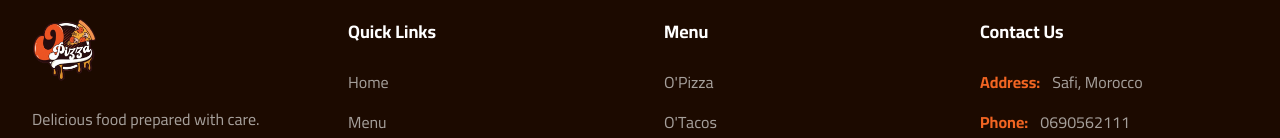
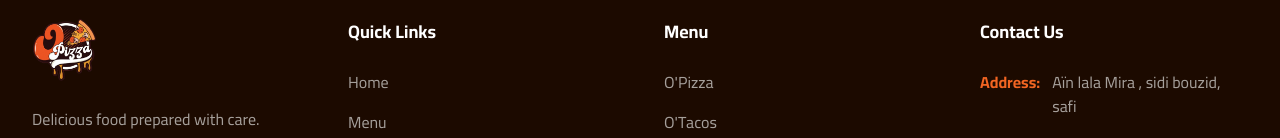
Before and after one commit to lg5uf7-bot/O-Pizza, a React (Vite) app: page /en/ in a window 1280 px wide. Shown: the part 4042-4180 px from the top of the page. Built offline with nearby package versions, Linux system fonts and the light colour scheme.

Commit message:
Update i18n.tsx

```diff
--- a/src/i18n.tsx
+++ b/src/i18n.tsx
@@ -8,7 +8,7 @@ export const translations = {
     hero: { tagline: 'المذاق الأصلي للبيتزا', desc: 'نقدم لكم أشهى أنواع البيتزا، الطاكوس، والسندويشات المحضرة يومياً بمكونات طازجة وعناية فائقة.', btnMenu: 'عرض القائمة', btnContact: 'اتصل بنا', verifiedByGoogle: 'موثق من جوجل' },
     about: { title: 'من نحن', subtitle: 'شغفنا هو تقديم أفضل طعم لعملائنا', desc: 'في أوبيتزا، نحن لا نصنع الطعام فقط، بل نصنع تجربة تذوق فريدة. بدأنا رحلتنا بشغف كبير لتقديم أشهى المأكولات في مدينة آسفي.', f1: 'وصفات أصلية', f1d: 'نعتمد على وصفاتنا الخاصة', f2: 'مكونات طازجة', f2d: 'نختار أفضل المكونات يومياً', f3: 'خدمة سريعة', f3d: 'نلبي طلباتكم بأسرع وقت', f4: 'توصيل سريع', f4d: 'نصل إليكم أينما كنتم في آسفي', f5: 'مفتوح 24/7', f5d: 'في خدمتكم دائماً', f6: 'موقعنا', f6d: 'عرض على الخريطة' },
     menu: { title: 'قائمة الطعام', subtitle: 'استمتع بتجربة طعام استثنائية مع تشكيلتنا المختارة بعناية', instruction: 'انقر على + للإضافة إلى السلة', sizeL: 'L', sizeXL: 'XL', dh: 'dh', gratine: 'كراتيني +3 دراهم', add: 'إضافة' },
-    location: { title: 'موقعنا', subtitle: 'آسفي، المغرب', directions: 'احصل على الاتجاهات' },
+    location: { title: 'موقعنا', subtitle: 'عين لالة ميرة، سيدي بوزيد، آسفي', directions: 'احصل على الاتجاهات' },
     contact: { title: 'تواصل معنا', subtitle: 'نحن دائماً سعداء بتواصلكم معنا.', address: 'العنوان', phone: 'رقم الهاتف', hours: 'ساعات العمل', hoursVal: 'مفتوح 24 ساعة', formTitle: 'أرسل رسالة', name: 'الاسم', phoneInput: 'رقم الهاتف', msg: 'الرسالة', send: 'إرسال', deliveryNote: 'اتصل بنا للتوصيل' },
     footer: { desc: 'أشهى المأكولات المحضرة بعناية.', links: 'روابط سريعة', menu: 'القائمة', contact: 'تواصل معنا', rights: 'جميع الحقوق محفوظة.' },
     cart: { title: 'سلة المشتريات', empty: 'السلة فارغة', total: 'المجموع', checkout: 'إتمام الطلب', orderType: 'نوع الطلب', delivery: 'توصيل', pickup: 'استلام من المطعم', pickupLocation: 'موقع المطعم:', pickupLocationLink: 'عرض على الخريطة', address: 'عنوان التوصيل', confirm: 'تأكيد الطلب', success: 'تم استلام طلبك بنجاح! سنتواصل معك قريباً.', close: 'إغلاق', paymentMethod: 'طريقة الدفع', cash: 'الدفع عند الاستلام', card: 'بطاقة ائتمان', cardNumber: 'رقم البطاقة', expiry: 'تاريخ الانتهاء', cvc: 'CVC', continueShopping: 'إضافة عنصر آخر', clearCart: 'إفراغ السلة', clearConfirm: 'هل أنت متأكد أنك تريد إزالة جميع العناصر؟' }
@@ -18,7 +18,7 @@ export const translations = {
     hero: { tagline: 'The Original Pizza Taste', desc: 'Serving the most delicious pizzas, tacos, and sandwiches prepared daily with fresh ingredients and great care.', btnMenu: 'View Menu', btnContact: 'Contact Us', verifiedByGoogle: 'Verified By Google' },
     about: { title: 'About Us', subtitle: 'Our passion is serving the best taste', desc: 'At O\'Pizza, we don\'t just make food, we create a unique tasting experience. We started our journey with a great passion for serving the most delicious food in Safi.', f1: 'Original Recipes', f1d: 'We rely on our special recipes', f2: 'Fresh Ingredients', f2d: 'We choose the best ingredients daily', f3: 'Fast Service', f3d: 'We fulfill your orders quickly', f4: 'Fast Delivery', f4d: 'We reach you anywhere in Safi', f5: 'Open 24/7', f5d: 'Always at your service', f6: 'Our Location', f6d: 'View on map' },
     menu: { title: 'Our Menu', subtitle: 'Experience exceptional dining with our carefully curated selection', instruction: 'Click + to add to cart', sizeL: 'L', sizeXL: 'XL', dh: 'dh', gratine: 'Gratiné +3dh', add: 'Add' },
-    location: { title: 'Location', subtitle: 'Safi, Morocco', directions: 'Get Directions' },
+    location: { title: 'Location', subtitle: 'Aïn lala Mira , sidi bouzid, safi', directions: 'Get Directions' },
     contact: { title: 'Contact Us', subtitle: 'We are always happy to hear from you.', address: 'Address', phone: 'Phone', hours: 'Working Hours', hoursVal: 'Open 24 hours', formTitle: 'Send a Message', name: 'Name', phoneInput: 'Phone Number', msg: 'Message', send: 'Send', deliveryNote: 'Contact us for delivery' },
     footer: { desc: 'Delicious food prepared with care.', links: 'Quick Links', menu: 'Menu', contact: 'Contact Us', rights: 'All rights reserved.' },
     cart: { title: 'Shopping Cart', empty: 'Cart is empty', total: 'Total', checkout: 'Checkout', orderType: 'Order Type', delivery: 'Delivery', pickup: 'Pickup', pickupLocation: 'Shop Location:', pickupLocationLink: 'View on map', address: 'Delivery Address', confirm: 'Confirm Order', success: 'Order received successfully! We will contact you soon.', close: 'Close', paymentMethod: 'Payment Method', cash: 'Cash on Delivery', card: 'Credit Card', cardNumber: 'Card Number', expiry: 'Expiry Date', cvc: 'CVC', continueShopping: 'Add another item', clearCart: 'Clear Cart', clearConfirm: 'Are you sure you want to remove all items?' }
@@ -28,7 +28,7 @@ export const translations = {
     hero: { tagline: 'Le Goût Original de la Pizza', desc: 'Nous servons les plus délicieuses pizzas, tacos et sandwichs préparés quotidiennement avec des ingrédients frais et grand soin.', btnMenu: 'Voir le Menu', btnContact: 'Contactez-nous', verifiedByGoogle: 'Vérifié Par Google' },
     about: { title: 'À Propos', subtitle: 'Notre passion est de servir le meilleur goût', desc: 'Chez O\'Pizza, nous ne faisons pas que préparer de la nourriture, nous créons une expérience gustative unique. Nous avons commencé notre voyage avec une grande passion pour servir les plats les plus délicieux à Safi.', f1: 'Recettes Originales', f1d: 'Nous nous appuyons sur nos recettes', f2: 'Ingrédients Frais', f2d: 'Nous choisissons les meilleurs ingrédients', f3: 'Service Rapide', f3d: 'Nous répondons rapidement', f4: 'Livraison Rapide', f4d: 'Nous vous livrons partout à Safi', f5: 'Ouvert 24/7', f5d: 'Toujours à votre service', f6: 'Notre Emplacement', f6d: 'Voir sur la carte' },
     menu: { title: 'Notre Menu', subtitle: 'Vivez une expérience culinaire exceptionnelle avec notre sélection soigneusement choisie', instruction: 'Cliquez sur + pour ajouter au panier', sizeL: 'L', sizeXL: 'XL', dh: 'dh', gratine: 'Gratiné +3dh', add: 'Ajouter' },
-    location: { title: 'Emplacement', subtitle: 'Safi, Maroc', directions: 'Obtenir l\'itinéraire' },
+    location: { title: 'Emplacement', subtitle: 'Aïn lala Mira , sidi bouzid, safi', directions: 'Obtenir l\'itinéraire' },
     contact: { title: 'Contactez-nous', subtitle: 'Nous sommes toujours heureux de vous entendre.', address: 'Adresse', phone: 'Téléphone', hours: 'Heures d\'ouverture', hoursVal: 'Ouvert 24h/24', formTitle: 'Envoyer un message', name: 'Nom', phoneInput: 'Numéro de téléphone', msg: 'Message', send: 'Envoyer', deliveryNote: 'Contactez-nous pour la livraison' },
     footer: { desc: 'Une nourriture délicieuse préparée avec soin.', links: 'Liens Rapides', menu: 'Menu', contact: 'Contactez-nous', rights: 'Tous droits réservés.' },
     cart: { title: 'Panier', empty: 'Le panier est vide', total: 'Total', checkout: 'Commander', orderType: 'Type de commande', delivery: 'Livraison', pickup: 'À emporter', pickupLocation: 'Emplacement du restaurant:', pickupLocationLink: 'Voir sur la carte', address: 'Adresse de livraison', confirm: 'Confirmer la commande', success: 'Commande reçue avec succès ! Nous vous contacterons bientôt.', close: 'Fermer', paymentMethod: 'Méthode de paiement', cash: 'Paiement à la livraison', card: 'Carte de crédit', cardNumber: 'Numéro de carte', expiry: 'Date d\'expiration', cvc: 'CVC', continueShopping: 'Ajouter un autre article', clearCart: 'Vider le panier', clearConfirm: 'Êtes-vous sûr de vouloir supprimer tous les articles ?' }
```
